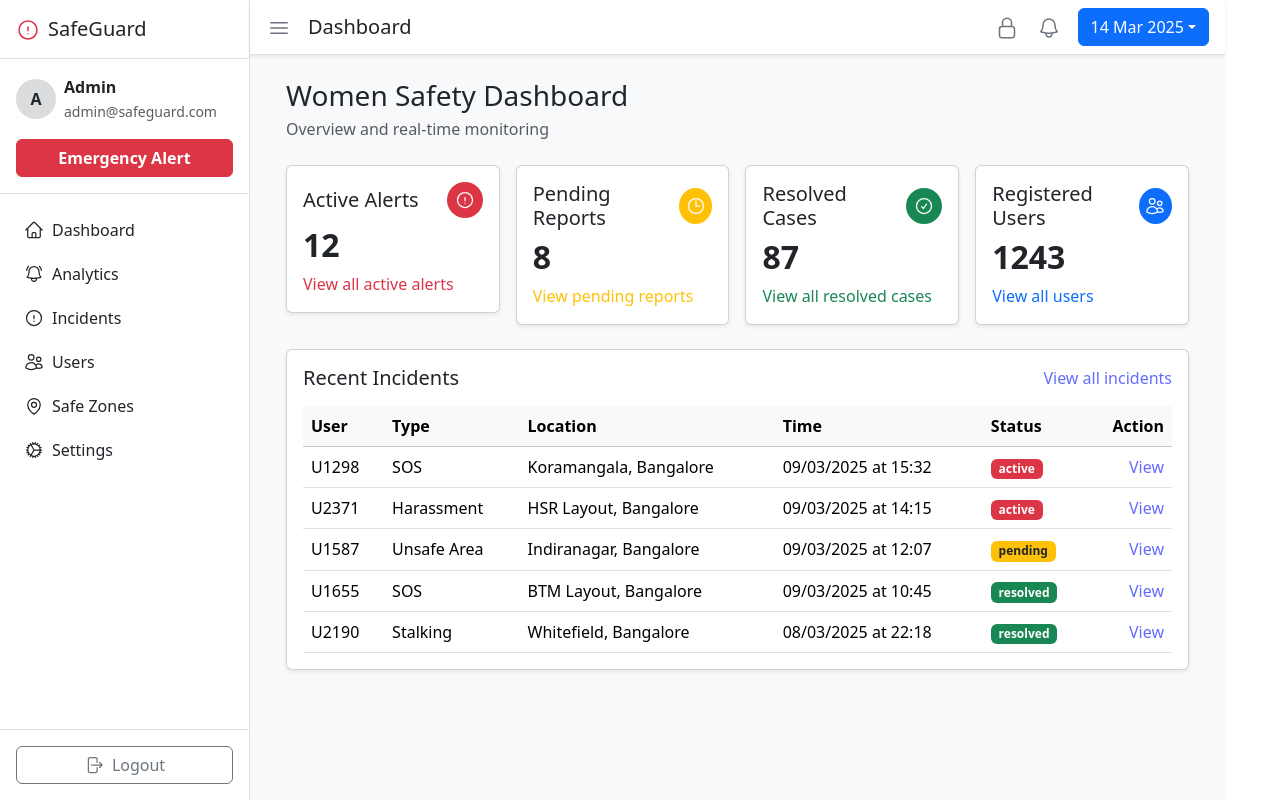
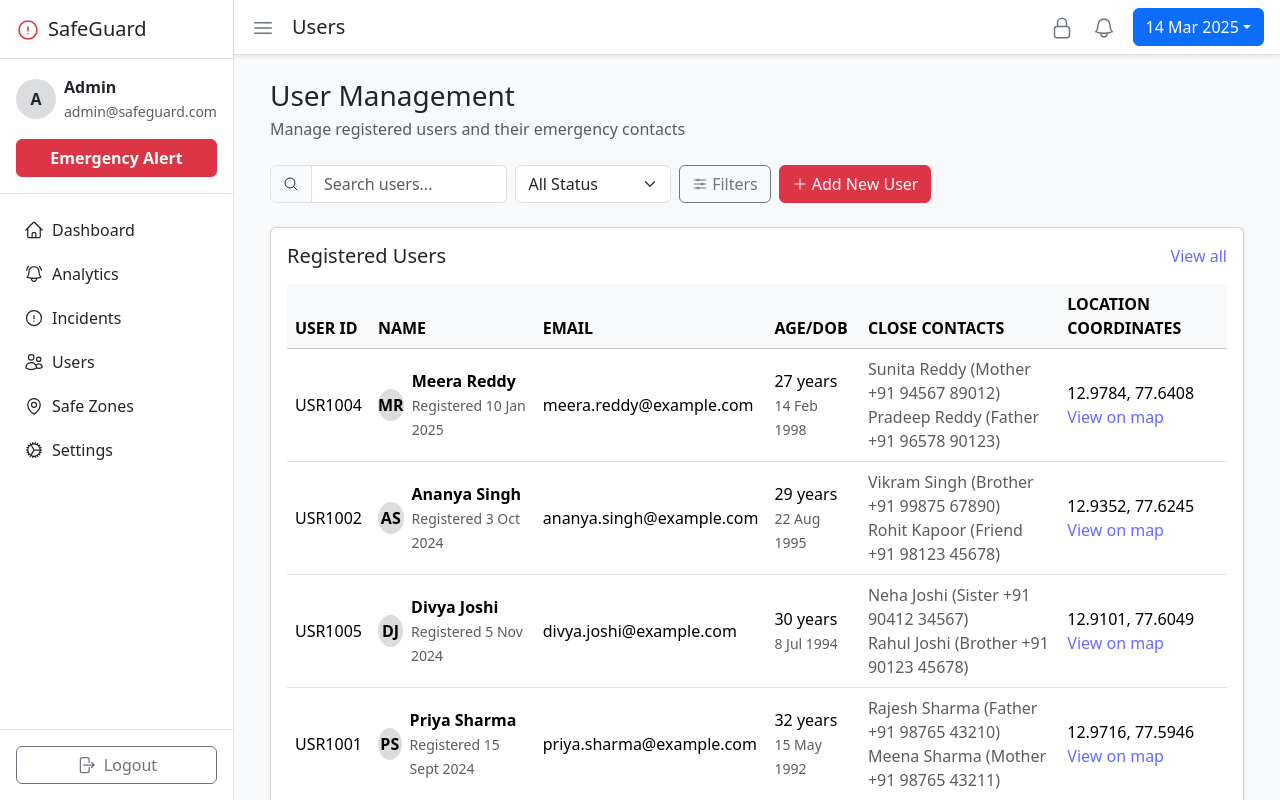
Before and after one commit to PratikPisal4304/17-TEAM_RAKSHASETU, a React (Vite) app in the folder RakshaSetu_Dashboard/: page /users in a window 1280 px wide. Before the commit this address led to /dashboard. Built offline with nearby package versions, Linux system fonts and the light colour scheme.

Commit message:
User screen Added and also made the navigation of that screen in the App.jsx

```diff
--- a/RakshaSetu_Dashboard/src/App.jsx
+++ b/RakshaSetu_Dashboard/src/App.jsx
@@ -5,6 +5,7 @@ import Header from "./components/Header";
 import Dashboard from "./pages/Dashboard";
 import Analytics from "./pages/Analytics";
 import Incidents from "./pages/Incidents";
+import Users from "./pages/Users";
 
 const App = () => {
   return (
@@ -17,6 +18,7 @@ const App = () => {
             <Route path="/dashboard" element={<Dashboard />} />
             <Route path="/analytics" element={<Analytics />} />
             <Route path="/incidents" element={<Incidents />} />
+            <Route path="/users" element={<Users />} />
             {/* Redirect any unknown route to /dashboard */}
             <Route path="*" element={<Navigate to="/dashboard" />} />
           </Routes>
--- /dev/null
+++ b/RakshaSetu_Dashboard/src/pages/Users.jsx
@@ -0,0 +1,250 @@
+import React, { useState, useMemo } from "react";
+// Choose icons that actually exist in "react-icons/hi2"
+import {
+  HiOutlineMagnifyingGlass,
+  HiOutlinePlus,
+  HiOutlineAdjustmentsHorizontal,
+} from "react-icons/hi2";
+
+// Sample user data
+const INITIAL_USERS = [
+  {
+    userId: "USR1004",
+    name: "Meera Reddy",
+    dateRegistered: "10 Jan 2025",
+    email: "meera.reddy@example.com",
+    age: 27,
+    dob: "14 Feb 1998",
+    closeContacts: [
+      "Sunita Reddy (Mother +91 94567 89012)",
+      "Pradeep Reddy (Father +91 96578 90123)",
+    ],
+    location: "12.9784, 77.6408",
+    status: "active",
+  },
+  {
+    userId: "USR1002",
+    name: "Ananya Singh",
+    dateRegistered: "3 Oct 2024",
+    email: "ananya.singh@example.com",
+    age: 29,
+    dob: "22 Aug 1995",
+    closeContacts: [
+      "Vikram Singh (Brother +91 99875 67890)",
+      "Rohit Kapoor (Friend +91 98123 45678)",
+    ],
+    location: "12.9352, 77.6245",
+    status: "active",
+  },
+  {
+    userId: "USR1005",
+    name: "Divya Joshi",
+    dateRegistered: "5 Nov 2024",
+    email: "divya.joshi@example.com",
+    age: 30,
+    dob: "8 Jul 1994",
+    closeContacts: [
+      "Neha Joshi (Sister +91 90412 34567)",
+      "Rahul Joshi (Brother +91 90123 45678)",
+    ],
+    location: "12.9101, 77.6049",
+    status: "active",
+  },
+  {
+    userId: "USR1001",
+    name: "Priya Sharma",
+    dateRegistered: "15 Sept 2024",
+    email: "priya.sharma@example.com",
+    age: 32,
+    dob: "15 May 1992",
+    closeContacts: [
+      "Rajesh Sharma (Father +91 98765 43210)",
+      "Meena Sharma (Mother +91 98765 43211)",
+    ],
+    location: "12.9716, 77.5946",
+    status: "active",
+  },
+  {
+    userId: "USR1003",
+    name: "Kavita Patel",
+    dateRegistered: "22 Aug 2024",
+    email: "kavita.patel@example.com",
+    age: 34,
+    dob: "30 Nov 1989",
+    closeContacts: [
+      "Amit Patel (Father +91 87654 32109)",
+      "Deepa Gupta (Friend +91 90123 45678)",
+    ],
+    location: "13.0827, 77.5877",
+    status: "inactive",
+  },
+];
+
+const Users = () => {
+  // States for filters
+  const [searchTerm, setSearchTerm] = useState("");
+  const [statusFilter, setStatusFilter] = useState("all");
+
+  // Filtered user data
+  const filteredUsers = useMemo(() => {
+    return INITIAL_USERS.filter((user) => {
+      // Search filter (matches userId, name, or email)
+      const matchesSearch =
+        user.userId.toLowerCase().includes(searchTerm.toLowerCase()) ||
+        user.name.toLowerCase().includes(searchTerm.toLowerCase()) ||
+        user.email.toLowerCase().includes(searchTerm.toLowerCase());
+
+      // Status filter
+      const matchesStatus = statusFilter === "all" || user.status === statusFilter;
+
+      return matchesSearch && matchesStatus;
+    });
+  }, [searchTerm, statusFilter]);
+
+  return (
+    <div className="container-fluid">
+      {/* Page Header */}
+      <div className="mb-4">
+        <h1 className="h3 mb-1">User Management</h1>
+        <p className="text-muted mb-0">
+          Manage registered users and their emergency contacts
+        </p>
+      </div>
+
+      {/* Filter Row */}
+      <div className="row g-2 align-items-center mb-4">
+        <div className="col-sm-6 col-md-4 col-lg-3">
+          <div className="input-group">
+            <span className="input-group-text" id="search-icon">
+              <HiOutlineMagnifyingGlass />
+            </span>
+            <input
+              type="text"
+              className="form-control"
+              placeholder="Search users..."
+              aria-label="Search"
+              aria-describedby="search-icon"
+              value={searchTerm}
+              onChange={(e) => setSearchTerm(e.target.value)}
+            />
+          </div>
+        </div>
+
+        <div className="col-sm-6 col-md-2">
+          <select
+            className="form-select"
+            value={statusFilter}
+            onChange={(e) => setStatusFilter(e.target.value)}
+          >
+            <option value="all">All Status</option>
+            <option value="active">Active</option>
+            <option value="inactive">Inactive</option>
+          </select>
+        </div>
+
+        <div className="col-auto">
+          <button className="btn btn-outline-secondary d-flex align-items-center gap-1">
+            <HiOutlineAdjustmentsHorizontal />
+            Filters
+          </button>
+        </div>
+
+        <div className="col-auto">
+          <button className="btn btn-danger d-flex align-items-center gap-1">
+            <HiOutlinePlus />
+            Add New User
+          </button>
+        </div>
+      </div>
+
+      {/* Users Table */}
+      <div className="card shadow-sm">
+        <div className="card-body">
+          <div className="d-flex justify-content-between align-items-center mb-3">
+            <h5 className="card-title mb-0">Registered Users</h5>
+            <a href="#all-users" className="text-decoration-none">
+              View all
+            </a>
+          </div>
+          <div className="table-responsive">
+            <table className="table align-middle mb-0">
+              <thead className="table-light">
+                <tr>
+                  <th scope="col">USER ID</th>
+                  <th scope="col">NAME</th>
+                  <th scope="col">EMAIL</th>
+                  <th scope="col">AGE/DOB</th>
+                  <th scope="col">CLOSE CONTACTS</th>
+                  <th scope="col">LOCATION COORDINATES</th>
+                </tr>
+              </thead>
+              <tbody>
+                {filteredUsers.map((user) => (
+                  <tr key={user.userId}>
+                    <td>{user.userId}</td>
+                    <td>
+                      <div className="d-flex align-items-center gap-2">
+                        {/* Circle with initials */}
+                        <div
+                          className="rounded-circle bg-secondary bg-opacity-25 d-flex align-items-center justify-content-center fw-bold"
+                          style={{ width: "32px", height: "32px" }}
+                        >
+                          {getInitials(user.name)}
+                        </div>
+                        <div>
+                          <div className="fw-semibold mb-0">{user.name}</div>
+                          <small className="text-muted">
+                            Registered {user.dateRegistered}
+                          </small>
+                        </div>
+                      </div>
+                    </td>
+                    <td>{user.email}</td>
+                    <td>
+                      {user.age} years
+                      <br />
+                      <small className="text-muted">{user.dob}</small>
+                    </td>
+                    <td>
+                      {user.closeContacts.map((contact, idx) => (
+                        <div key={idx} className="text-muted">
+                          {contact}
+                        </div>
+                      ))}
+                    </td>
+                    <td>
+                      {user.location}
+                      <br />
+                      <a href="#map" className="text-decoration-none">
+                        View on map
+                      </a>
+                    </td>
+                  </tr>
+                ))}
+
+                {filteredUsers.length === 0 && (
+                  <tr>
+                    <td colSpan="6" className="text-center py-4">
+                      No users found.
+                    </td>
+                  </tr>
+                )}
+              </tbody>
+            </table>
+          </div>
+        </div>
+      </div>
+    </div>
+  );
+};
+
+// Helper function to extract initials from a name
+function getInitials(name) {
+  const words = name.trim().split(" ");
+  if (words.length === 1) return words[0].charAt(0).toUpperCase();
+  return (
+    words[0].charAt(0).toUpperCase() + words[words.length - 1].charAt(0).toUpperCase()
+  );
+}
+
+export default Users;
```
